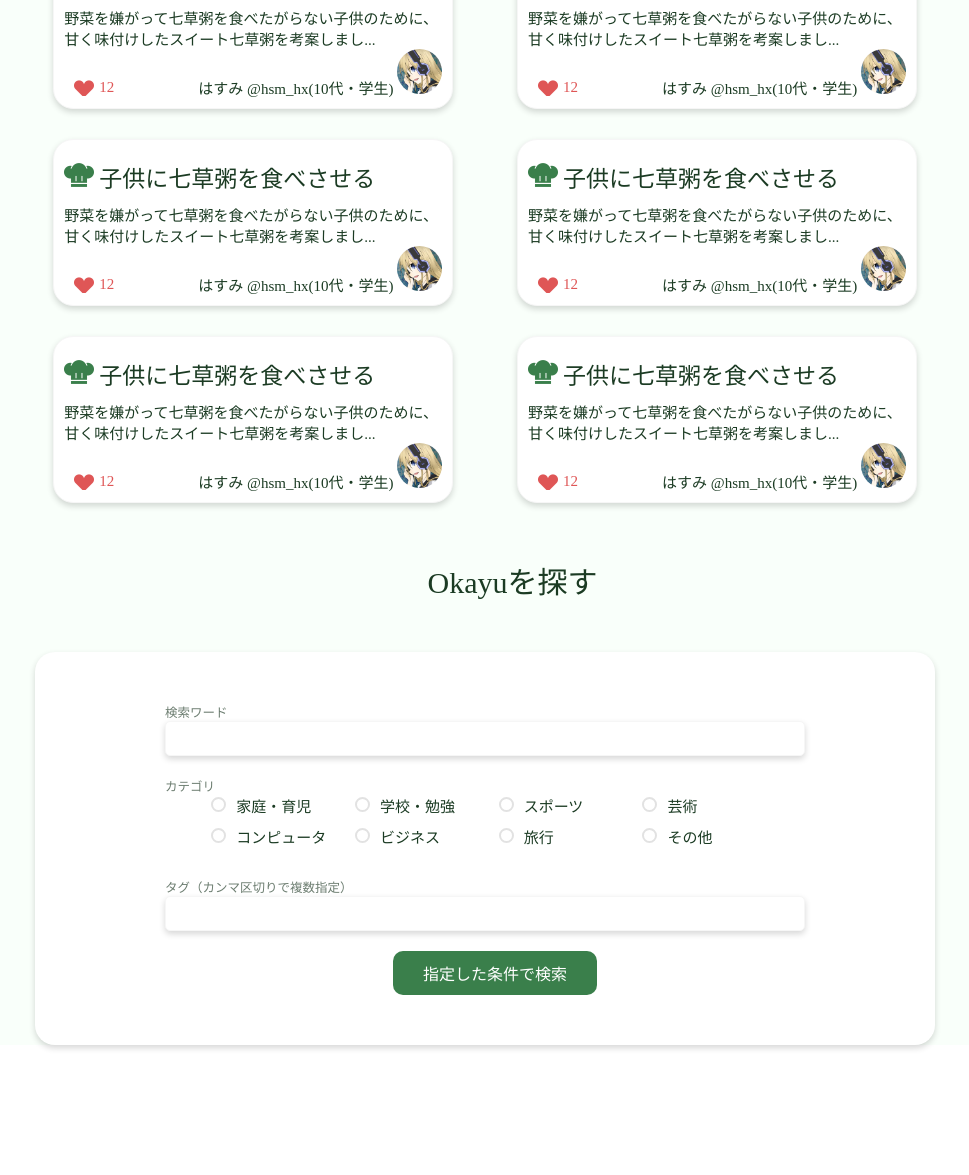
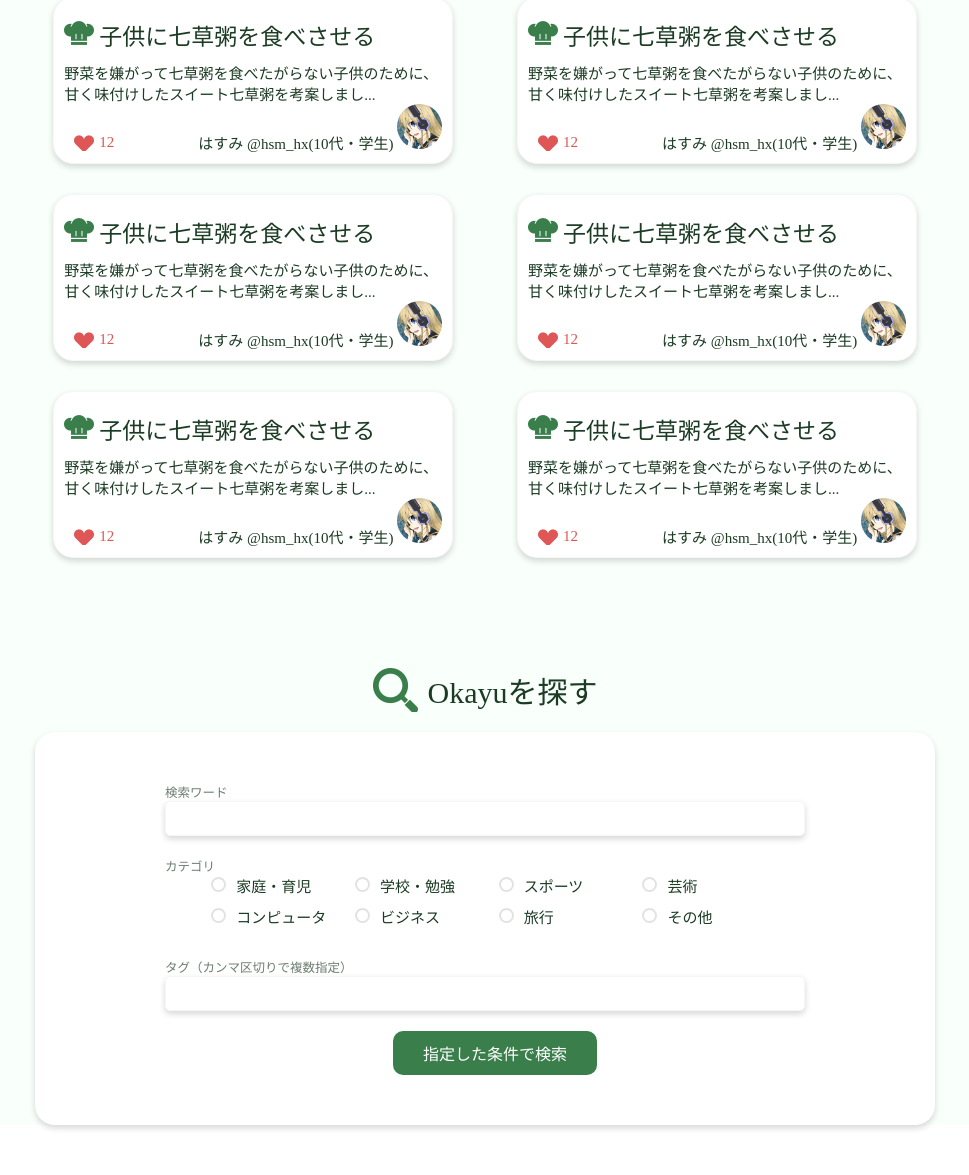
Before and after one commit to hsm-hx/Nanakusa, a plain HTML site: page web/top.html in a window 1280 px wide. Shown: the part 237-1412 px from the top of the page, without its empty margins (155-1124 px from the left). Before the commit the page ends 1332 px from the top, so only its background shows below. Drawn offline with Linux system fonts and the light colour scheme.

Commit message:
:art: top.htmlの体裁を修正

```diff
--- a/web/css/style.css
+++ b/web/css/style.css
@@ -16,6 +16,7 @@ body{
   text-align: center;
 }
 a{
+  color: inherit;
   text-decoration: none;
 }
 a:hover, button:hover{
@@ -91,18 +92,26 @@ h1{
   color: #3A7F4B;
 }
 h2{
+  display: inline-block;
+  margin: 0;
+  padding-left: 55px;
   font-size: 30;
   font-weight: 300;
-  padding-left: 55px;
 }
 h2.okayu{
   background: url("../img/kama.png") no-repeat;
+}
+h2.loupe{
+  background: url("../img/loupe.png") no-repeat;
 }
 h3{
   padding-left: 35px;
   margin: 10px 0;
   font-size: 23;
   font-weight: 300;
+}
+h3:hover{
+  opacity: 0.7;
 }
 h3.cook{
   background: url("../img/cook.png") no-repeat;
@@ -246,8 +255,9 @@ header .right-button{
   float: right;
 }
 
-/* ---- post.html ---- */
+/* ---- top.html ---- */
 .top-posts{
+  margin-top: 80px;
   text-align: center;
 }
 .posts-2column{
@@ -256,3 +266,9 @@ header .right-button{
   width: 40%;
   margin: 0 30px;
 }
+.search{
+  margin-top: 80px;
+}
+.search .box{
+  margin-top: 20px;
+}
--- a/web/top.html
+++ b/web/top.html
@@ -24,15 +24,19 @@
           <h2 class="okayu">新着のOkayu</h2>
           <div class="posts">
             <div class="box post post-small">
+              <a href="post.html">
                 <h3 class="cook">子供に七草粥を食べさせる</h3>
                 <span class="description">
                   野菜を嫌がって七草粥を食べたがらない子供のために、甘く味付けしたスイート七草粥を考案しまし...
                 </span>
+              </a>
               <div class="post-bottom">
                 <span class="likes">12</span>
                 <div class="post-user">
+                  <a href="user.html">
                     <span class="user">はすみ @hsm_hx(10代・学生)</span>
                     <img class="user-icon user-icon-small" src="img/user/mfvlO0Bx_400x400.jpg">
+                  </a>
                 </div>
               </div>
             </div>
```
Also changed, not shown: web/img/loupe.png (added). Lines whose indentation alone changed are shown as unchanged.
